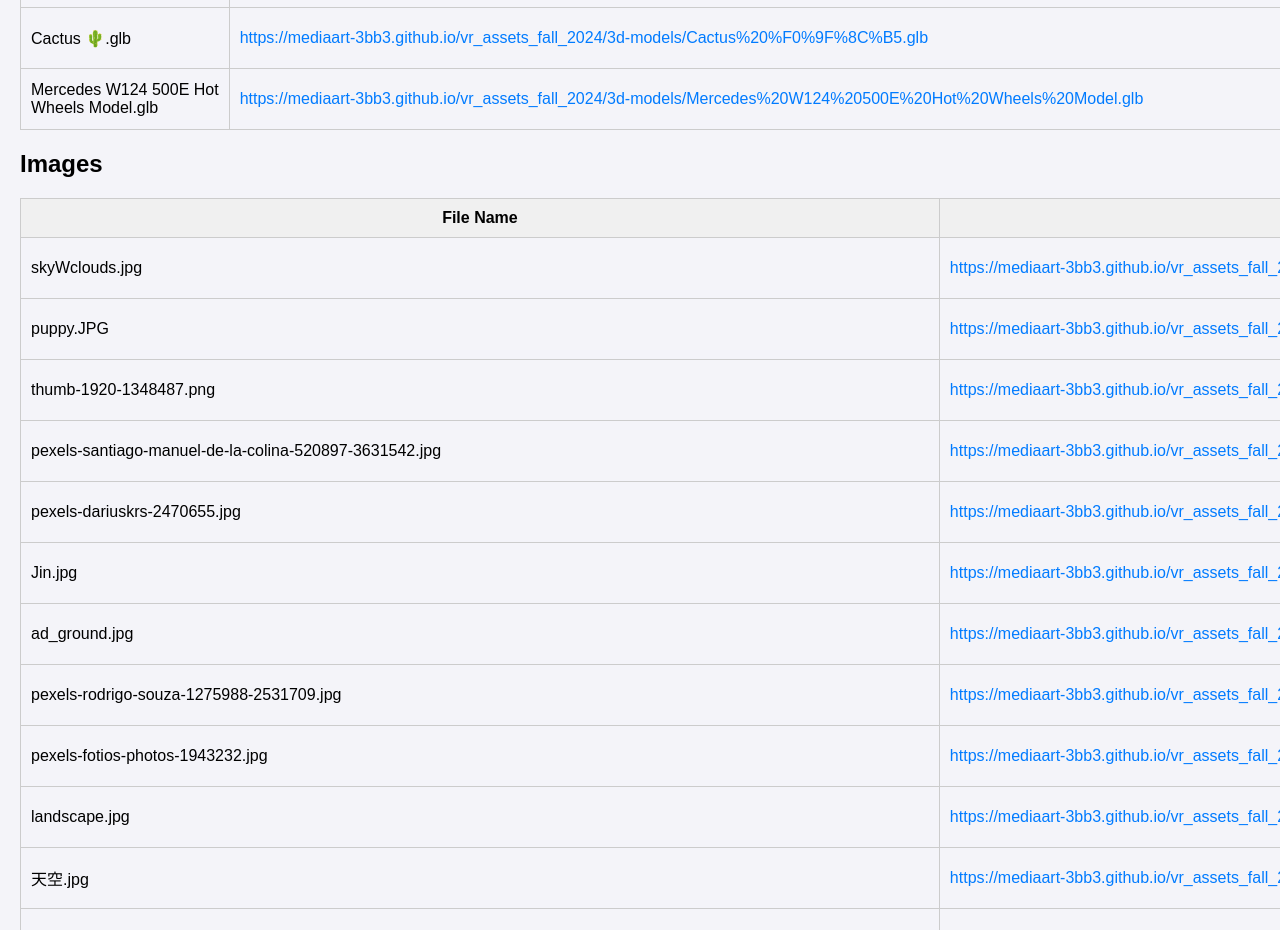
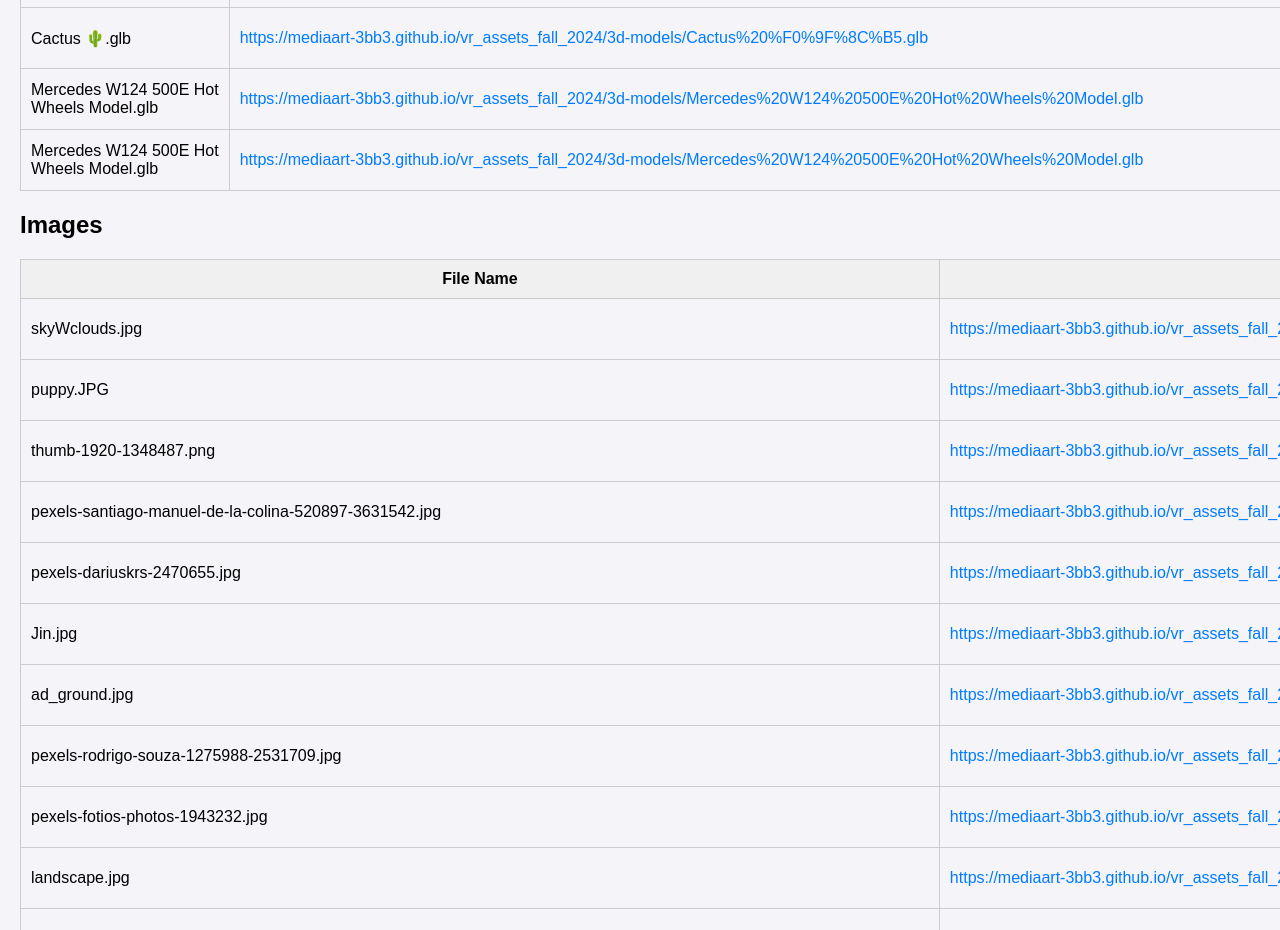
Before and after one commit to MEDIAART-3BB3/vr_assets_fall_2024, a plain HTML site: page index.html in a window 1280 px wide. Shown: the part 7520-8450 px from the top of the page. Drawn offline with Linux system fonts and the light colour scheme.

Commit message:
Auto-update index.html from Google Sheets

```diff
--- a/index.html
+++ b/index.html
@@ -161,6 +161,7 @@
     "Photogrammetry boat.glb",
     "tian1111.mp4",
     "Cactus 🌵.glb",
+    "Mercedes W124 500E Hot Wheels Model.glb",
     "Mercedes W124 500E Hot Wheels Model.glb"
   ],
   "images": [
```
